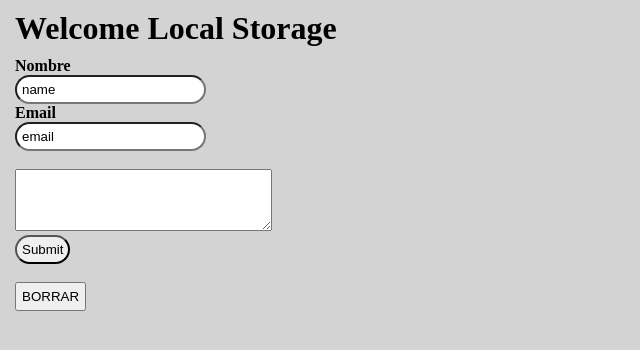
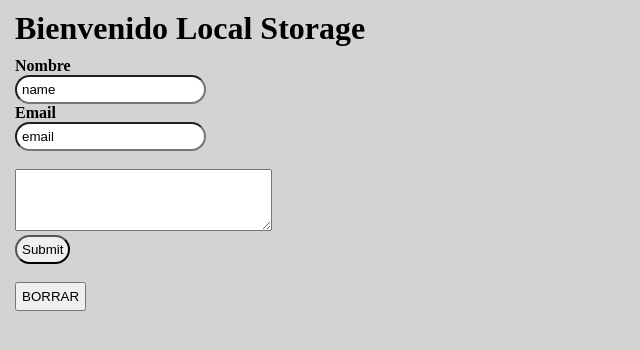
Before and after one commit to Vincecoorp21/THB---Local-Storage, a plain HTML site: page index.html in a window 1280 px wide. Shown: the whole page, without its empty margins (0-640 px from the left). Drawn offline with Linux system fonts and the light colour scheme.

Commit message:
Update index.html

```diff
--- a/index.html
+++ b/index.html
@@ -8,7 +8,7 @@
     <title>Document</title>
   </head>
   <body>
-    <h1>Welcome Local Storage</h1>
+    <h1>Bienvenido Local Storage</h1>
     <form action="#" id="formulario">
       <label for="name" class="name">Nombre</label><br />
       <input type="text" name="name" value="name" id="name" /><br />
```
